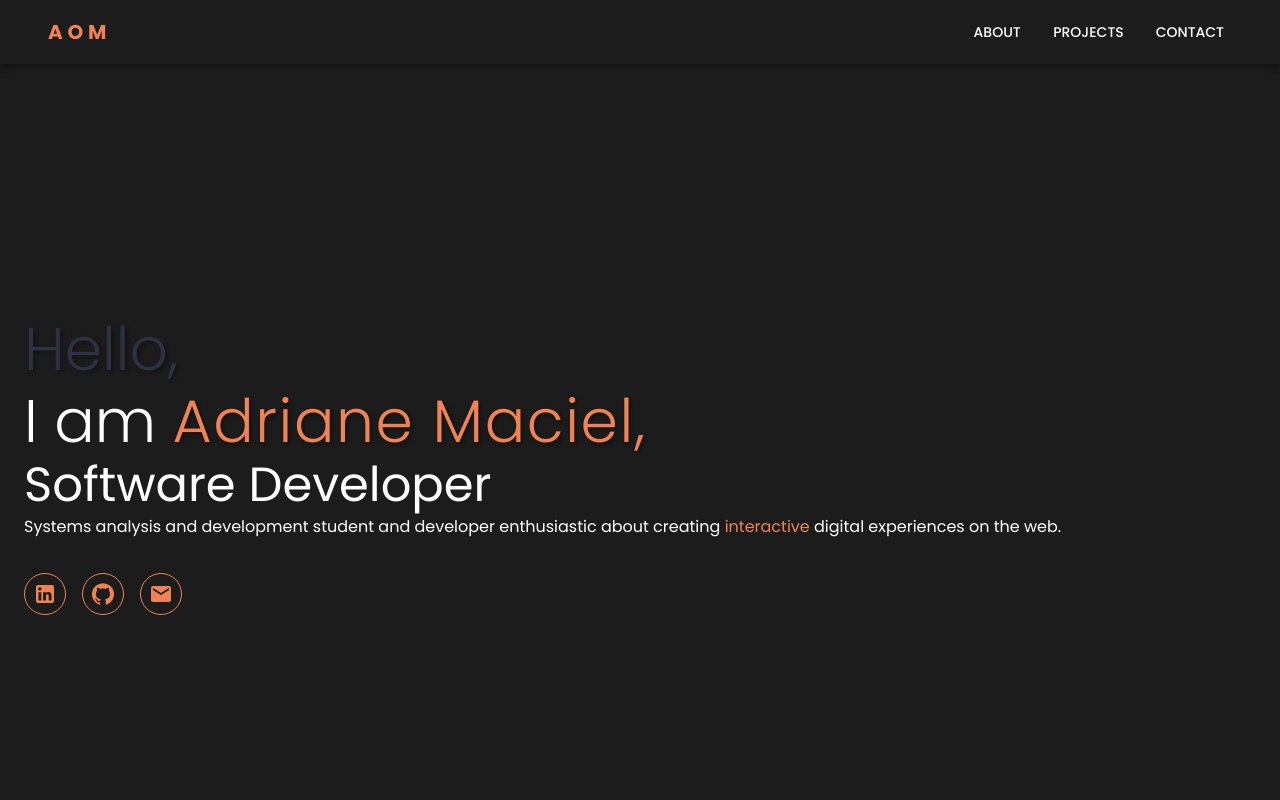
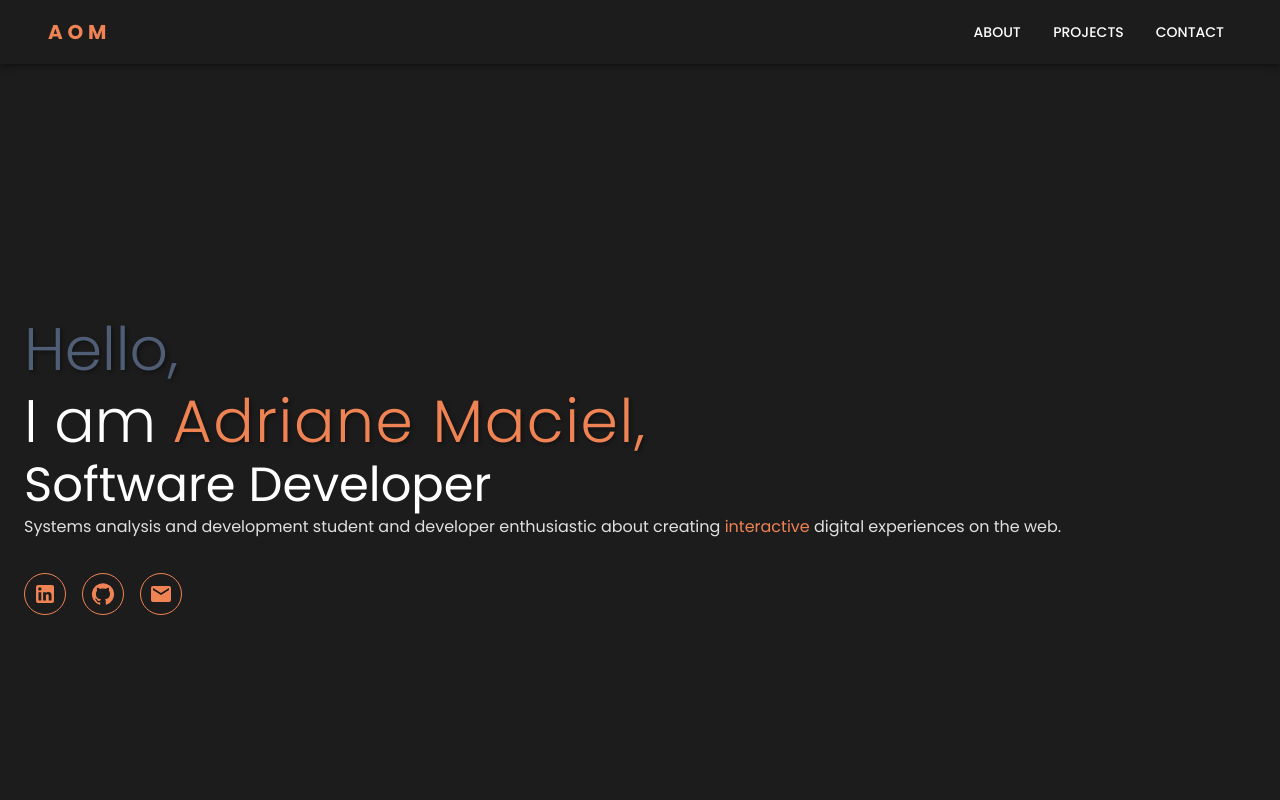
Before and after one commit to adrianemaciel/my-portfolio-react-2.0, a React (Vite) app: page / in a window 1280 px wide. Shown: the top 800 px of the page. Built offline with nearby package versions, Linux system fonts and the light colour scheme.

Commit message:
refactor: palette colors theme

```diff
--- a/src/theme/theme.js
+++ b/src/theme/theme.js
@@ -3,7 +3,7 @@ import { createTheme } from "@mui/material/styles";
 const theme = createTheme({
   palette: {
     primary: {
-      main: "#2D3142",
+      main: "#4F5D75",
     },
     secondary: {
       main: "#EF8354",
@@ -13,7 +13,7 @@ const theme = createTheme({
     },
     text: {
       primary: "#FFFFFF",
-      secondary: "#BFCOCO",
+      secondary: "#E0E0E0",
     },
   },
   typography: {
```
